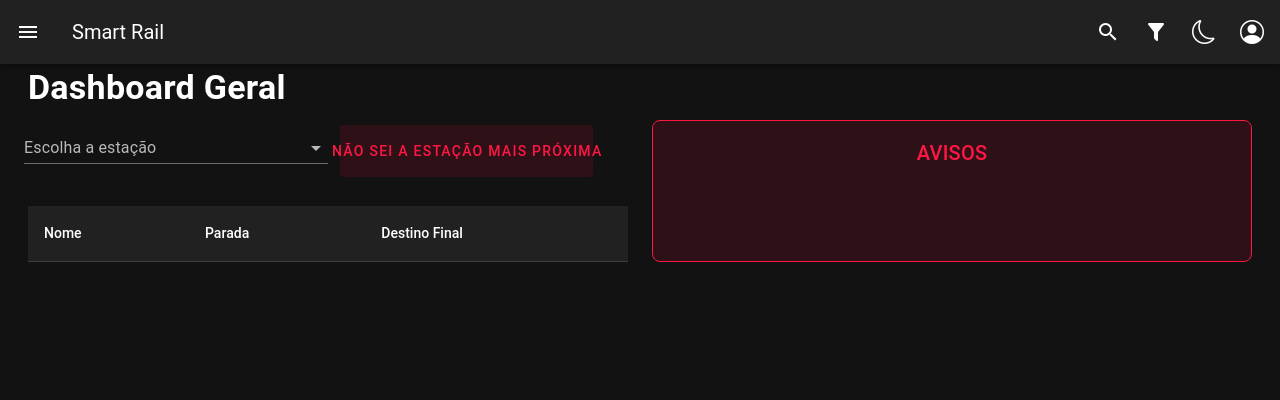
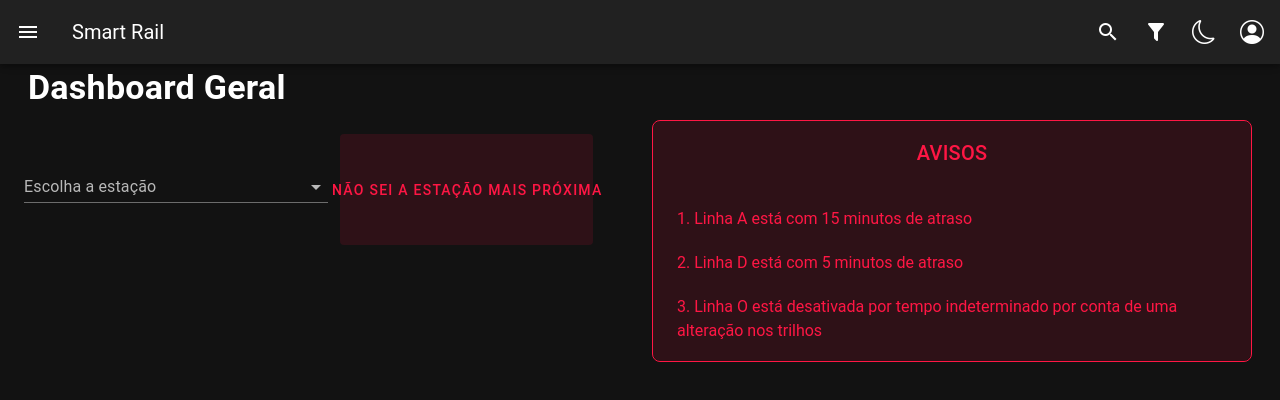
Before and after one commit to Miguel-Paes/smart-rail-project, a Vue app: page / in a window 1280 px wide. Shown: the top 400 px of the page. Built offline with nearby package versions, Linux system fonts and the light colour scheme; a small style sheet from the web is missing.

Commit message:
Simulação do Quadro de Avisos

```diff
--- a/src/pages/home.vue
+++ b/src/pages/home.vue
@@ -6,6 +6,12 @@
   import { useDisplayStore } from '@/stores/displayStore.js'
 
   const stationStore = useStationStore()
+
+  const warnings = ref([
+    { id: 1, text: 'Linha A está com 15 minutos de atraso', station: 1 },
+    { id: 2, text: 'Linha D está com 5 minutos de atraso', station: 2 },
+    { id: 3, text: 'Linha O está desativada por tempo indeterminado por conta de uma alteração nos trilhos', station: 5 },
+  ])
 
   const userLocation = ref(stationStore.userLocation)
 
@@ -119,7 +125,9 @@
                               v-if="menu2"
                               v-model="stationStore.userLocation.departureTime"
                               ampm-in-title="true"
+                              color="red-accent-3"
                               full-width
+                              scrollable="true"
                             />
                           </v-menu>
                         </v-text-field>
@@ -160,6 +168,7 @@
         <v-row>
           <v-col cols="12">
             <v-table
+              v-if="stationStore.stationLines != null"
               fixed-header
             >
               <thead>
@@ -184,6 +193,14 @@
       <v-col cols="12" md="6">
         <v-card class="w-100 h-100 pa-2 border-red-accent-3 rounded rounded-lg" color="red-accent-3" variant="tonal">
           <v-card-title class="text-center">AVISOS</v-card-title>
+
+          <v-card-item>
+            {{ warnings.length === 0 ? 'Nenhum aviso' : '' }}
+          </v-card-item>
+
+          <v-card-item v-for="warning in warnings" :key="warning.id">
+            {{ warning.id }}. {{ warning.text }}
+          </v-card-item>
         </v-card>
       </v-col>
     </v-row>
```
